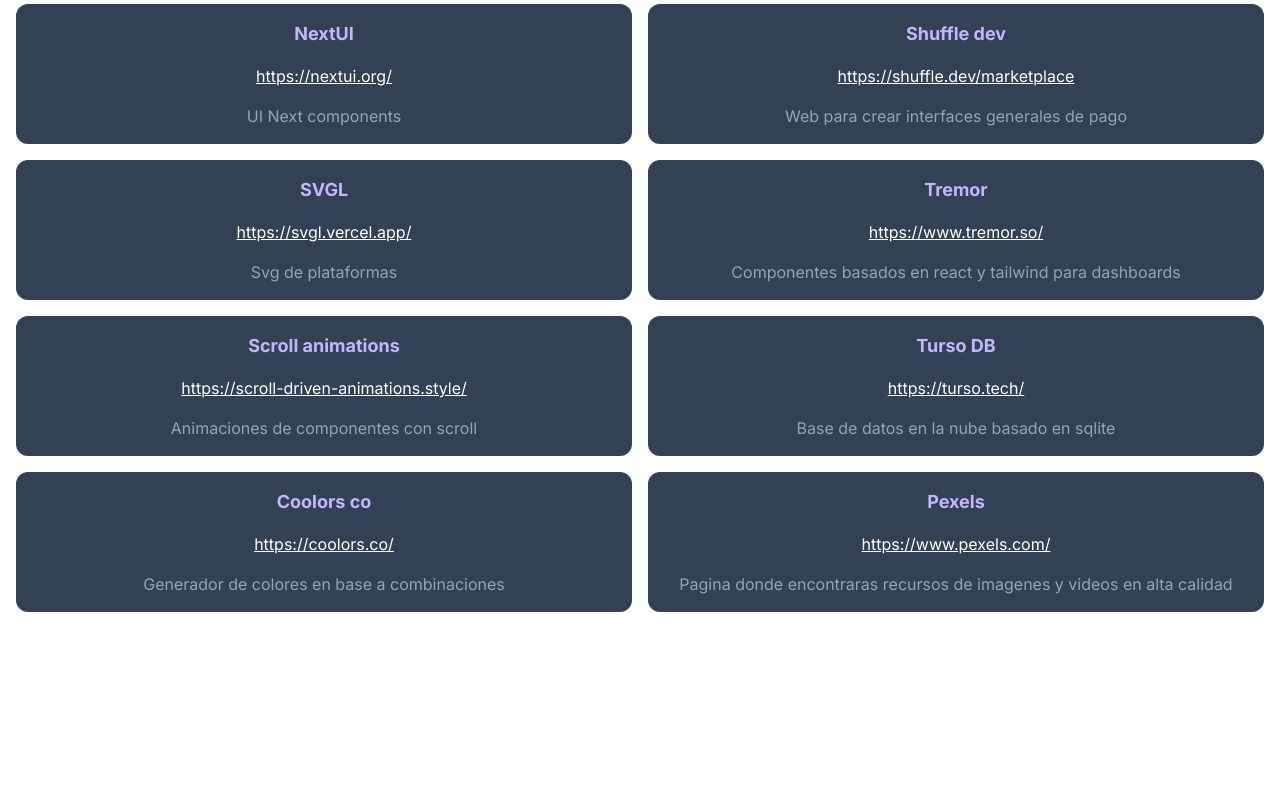
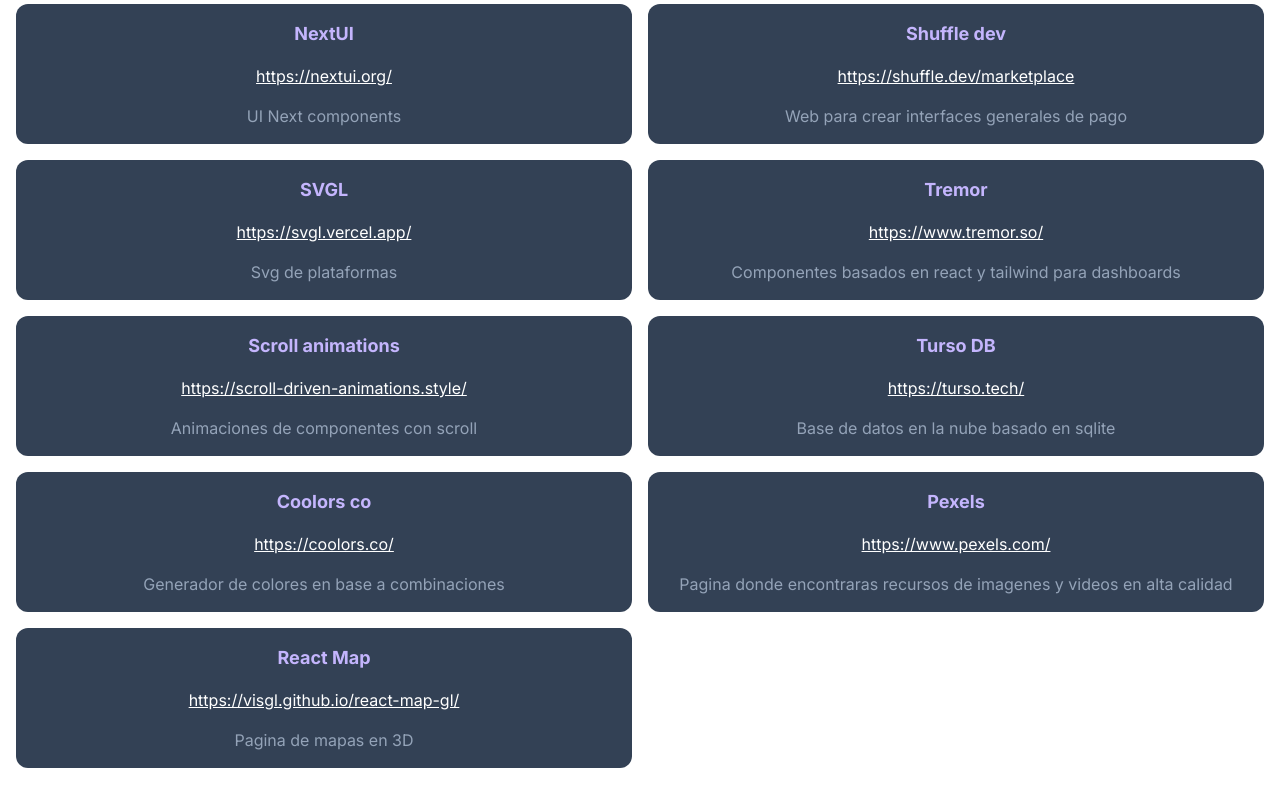
Before and after one commit to HansM7/links-recomendations, a Next.js app: page / in a window 1280 px wide. Shown: the part 2292-3092 px from the top of the page. Before the commit the page ends 2936 px from the top, so only its background shows below. Built offline with nearby package versions, Linux system fonts and the light colour scheme.

Commit message:
Update data.ts

```diff
--- a/app/data.ts
+++ b/app/data.ts
@@ -177,6 +177,10 @@
     link:"https://www.pexels.com/",
     title:"Pexels",
     description:"Pagina donde encontraras recursos de imagenes y videos en alta calidad"
+  },{
+    link:"https://visgl.github.io/react-map-gl/",
+    title:"React Map",
+    description:"Pagina de mapas en 3D"
   }
 
 ];
```
